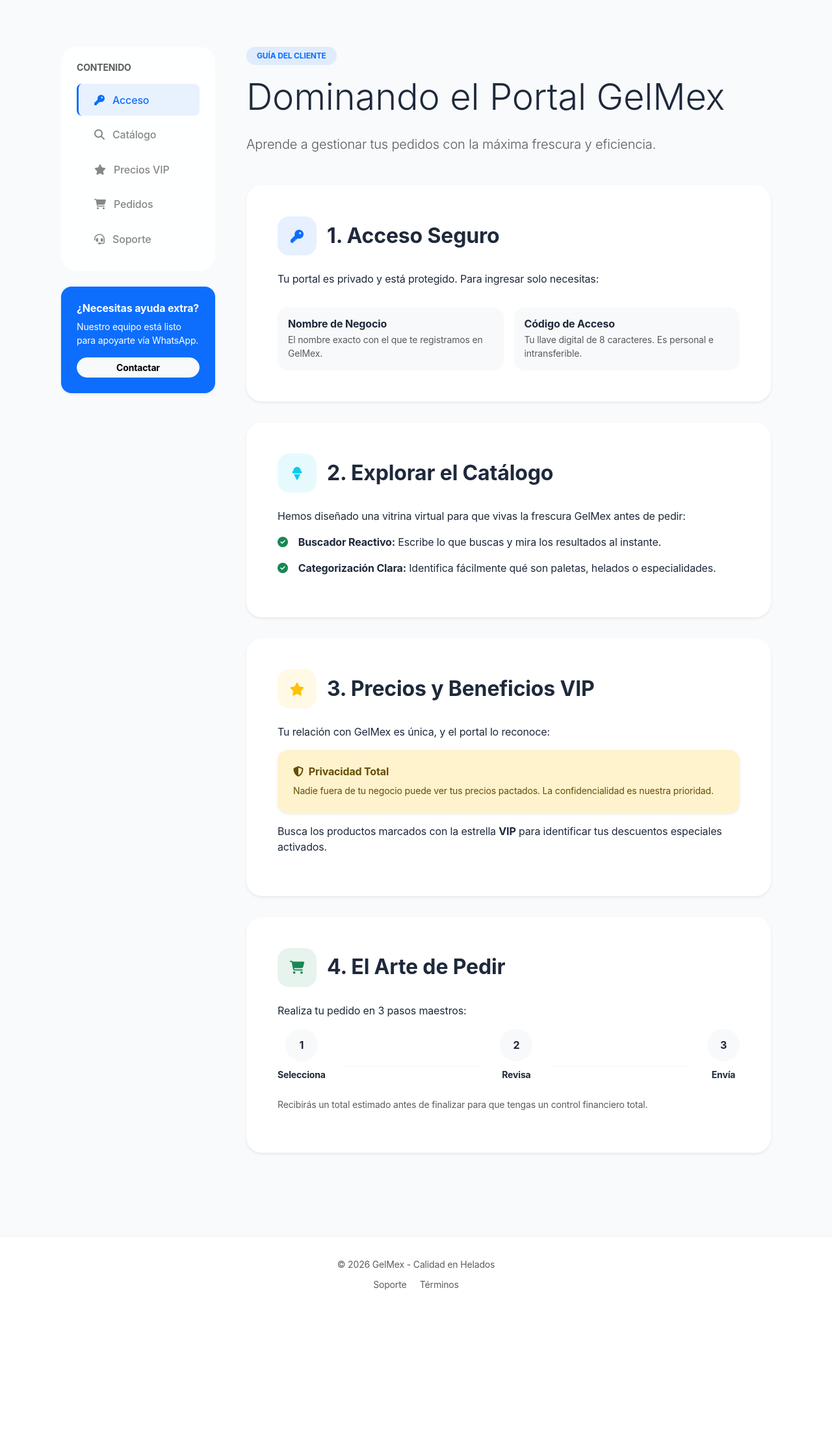
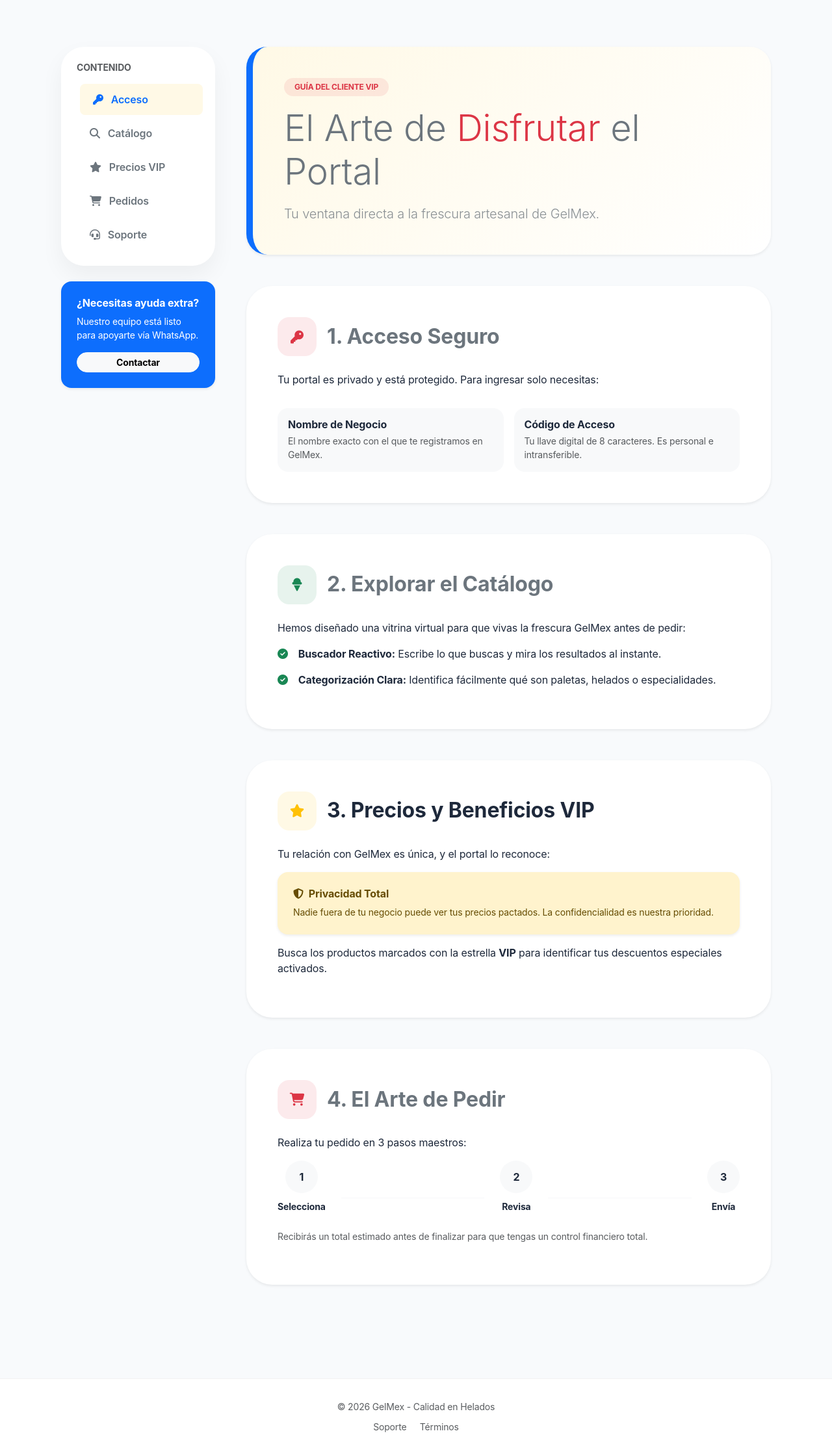
Before and after one commit to Elektrion002/GelMexSys2.0, a Flask app: page /ayuda/cliente in a window 1280 px wide. Shown: the part 71-2310 px from the top of the page at 65% size. Before the commit the page ends 2056 px from the top, so only its background shows below. Run offline with Flask 3, Linux system fonts and the light colour scheme.

Commit message:
Rediseño Vibrante: Transformación total del Centro de Ayuda con estética de Heladería Premium (Menta, Cereza, Chocolate)

```diff
--- a/app/static/css/portal_estilos.css
+++ b/app/static/css/portal_estilos.css
@@ -1,8 +1,11 @@
 /* GelMex Portal de Clientes - Estilos Dinámicos */
 
 :root {
-    --gelmex-primary: #007AFF;
-    --gelmex-bg: #F5F7FA;
+    --gelmex-primary: #D32F2F; /* Cereza GelMex */
+    --gelmex-secondary: #3E2723; /* Chocolate Profundo */
+    --gelmex-mint: #EBFAEB; /* Menta Refrescante */
+    --gelmex-cream: #FFF9E6; /* Crema Vainilla */
+    --gelmex-bg: var(--gelmex-mint);
     --gelmex-card-bg: rgba(255, 255, 255, 0.85);
     --gelmex-text: #1D1D1F;
     --gelmex-text-muted: #86868B;
@@ -195,64 +198,64 @@ body {
   transform: scale(1.1);
 }
 
-/* Estilos específicos para el Centro de Ayuda */
+/* --- DISEÑO VIBRANTE "SABOR GELMEX" (CENTRO DE AYUDA) --- */
+
 .help-hero {
-    height: 300px;
-    background: linear-gradient(135deg, #007AFF 0%, #00C6FF 100%);
-    border-radius: var(--gelmex-radius);
+    background: linear-gradient(135deg, var(--gelmex-mint) 0%, var(--gelmex-cream) 100%);
+    border-radius: 40px;
+    padding: 100px 40px;
+    position: relative;
     overflow: hidden;
-    position: relative;
+    margin-bottom: 4rem;
     display: flex;
     align-items: center;
     justify-content: center;
-    color: white;
-    box-shadow: 0 20px 40px rgba(0, 122, 255, 0.2);
+    border: 8px solid white;
 }
 
 .help-hero-img {
     position: absolute;
-    width: 100%;
-    height: 100%;
-    object-fit: cover;
-    opacity: 0.6;
-    mix-blend-mode: overlay;
+    top: 50%;
+    right: 5%;
+    transform: translateY(-50%);
+    height: 120%;
+    z-index: 0;
+    opacity: 0.9;
+    filter: drop-shadow(0 20px 40px rgba(0,0,0,0.1));
 }
 
 .help-card {
-    background: var(--gelmex-card-bg);
-    backdrop-filter: blur(20px);
-    -webkit-backdrop-filter: blur(20px);
-    border: 1px solid rgba(255, 255, 255, 0.4);
-    border-radius: var(--gelmex-radius);
-    transition: var(--transition-smooth);
+    background: white;
+    border-radius: 35px;
+    transition: all 0.4s cubic-bezier(0.175, 0.885, 0.32, 1.275);
+    border: 1px solid rgba(0,0,0,0.03);
+    box-shadow: 0 15px 35px rgba(0,0,0,0.05);
 }
 
 .help-card:hover {
-    transform: translateY(-8px);
-    background: white;
-    box-shadow: 0 30px 60px -12px rgba(50, 50, 93, 0.1), 0 18px 36px -18px rgba(0, 0, 0, 0.15);
+    transform: translateY(-10px) scale(1.02);
+    box-shadow: 0 30px 60px rgba(62, 39, 35, 0.1);
 }
 
 .manual-nav .nav-link {
-    border-left: 3px solid transparent;
-    padding: 0.8rem 1.5rem;
-    color: var(--gelmex-text-muted);
-    transition: var(--transition-smooth);
-    font-weight: 500;
+    color: var(--gelmex-secondary);
+    padding: 12px 20px;
+    font-weight: 600;
+    transition: all 0.3s;
 }
 
 .manual-nav .nav-link:hover, .manual-nav .nav-link.active {
+    background: var(--gelmex-cream);
     color: var(--gelmex-primary);
-    background: var(--gelmex-accent-blue);
-    border-left: 3px solid var(--gelmex-primary);
+    transform: translateX(5px);
 }
 
 .doc-section {
     background: white;
+    border-radius: 40px;
     padding: 3rem;
-    border-radius: var(--gelmex-radius);
-    box-shadow: 0 4px 15px rgba(0,0,0,0.02);
-    margin-bottom: 2rem;
+    margin-bottom: 3rem;
+    border: 1px solid rgba(0,0,0,0.02);
 }
 
 .help-icon-box {
--- a/app/templates/help_center/manual_cliente.html
+++ b/app/templates/help_center/manual_cliente.html
@@ -39,18 +39,18 @@
 
         <!-- Contenido del Manual -->
         <div class="col-lg-9">
-            <div class="mb-5">
-                <span class="badge bg-primary bg-opacity-10 text-primary px-3 py-2 rounded-pill mb-3 fw-bold">GUÍA DEL CLIENTE</span>
-                <h1 class="display-4 fw-800 mb-4">Dominando el Portal GelMex</h1>
-                <p class="lead text-muted">Aprende a gestionar tus pedidos con la máxima frescura y eficiencia.</p>
+            <div class="mb-5 p-5 rounded-5 shadow-sm" style="background: linear-gradient(135deg, var(--gelmex-cream) 0%, #fff 100%); border-left: 10px solid var(--gelmex-primary);">
+                <span class="badge bg-danger bg-opacity-10 text-danger px-3 py-2 rounded-pill mb-3 fw-bold">GUÍA DEL CLIENTE VIP</span>
+                <h1 class="display-4 fw-800 mb-3" style="color: var(--gelmex-secondary);">El Arte de <span class="text-danger">Disfrutar</span> el Portal</h1>
+                <p class="lead fw-600 mb-0" style="color: var(--gelmex-secondary); opacity: 0.8;">Tu ventana directa a la frescura artesanal de GelMex.</p>
             </div>
 
             <section id="acceso" class="doc-section shadow-sm border-0">
                 <div class="d-flex align-items-center mb-4">
-                    <div class="help-icon-box bg-primary bg-opacity-10 mb-0 me-3">
-                        <i class="fa-solid fa-key text-primary fa-lg"></i>
+                    <div class="help-icon-box bg-danger bg-opacity-10 mb-0 me-3">
+                        <i class="fa-solid fa-key text-danger fa-lg"></i>
                     </div>
-                    <h2 class="fw-bold m-0">1. Acceso Seguro</h2>
+                    <h2 class="fw-bold m-0" style="color: var(--gelmex-secondary);">1. Acceso Seguro</h2>
                 </div>
                 <p>Tu portal es privado y está protegido. Para ingresar solo necesitas:</p>
                 <div class="row g-3 mt-2">
@@ -71,10 +71,10 @@
 
             <section id="catalogo" class="doc-section shadow-sm border-0">
                 <div class="d-flex align-items-center mb-4">
-                    <div class="help-icon-box bg-info bg-opacity-10 mb-0 me-3">
-                        <i class="fa-solid fa-ice-cream text-info fa-lg"></i>
+                    <div class="help-icon-box bg-success bg-opacity-10 mb-0 me-3">
+                        <i class="fa-solid fa-ice-cream text-success fa-lg"></i>
                     </div>
-                    <h2 class="fw-bold m-0">2. Explorar el Catálogo</h2>
+                    <h2 class="fw-bold m-0" style="color: var(--gelmex-secondary);">2. Explorar el Catálogo</h2>
                 </div>
                 <p>Hemos diseñado una vitrina virtual para que vivas la frescura GelMex antes de pedir:</p>
                 <ul class="list-unstyled gap-3 d-grid">
@@ -106,10 +106,10 @@
 
             <section id="pedidos" class="doc-section shadow-sm border-0">
                 <div class="d-flex align-items-center mb-4">
-                    <div class="help-icon-box bg-success bg-opacity-10 mb-0 me-3">
-                        <i class="fa-solid fa-cart-shopping text-success fa-lg"></i>
+                    <div class="help-icon-box bg-danger bg-opacity-10 mb-0 me-3">
+                        <i class="fa-solid fa-cart-shopping text-danger fa-lg"></i>
                     </div>
-                    <h2 class="fw-bold m-0">4. El Arte de Pedir</h2>
+                    <h2 class="fw-bold m-0" style="color: var(--gelmex-secondary);">4. El Arte de Pedir</h2>
                 </div>
                 <p>Realiza tu pedido en 3 pasos maestros:</p>
                 <div class="d-flex gap-4 mb-4 mt-3">
```
Also changed, not shown: app/templates/help_center/index.html (+7 -6 lines), app/templates/help_center/manual_admin.html (+7 -7 lines), app/static/img/hero_gelmex_vibrante.png (added).
